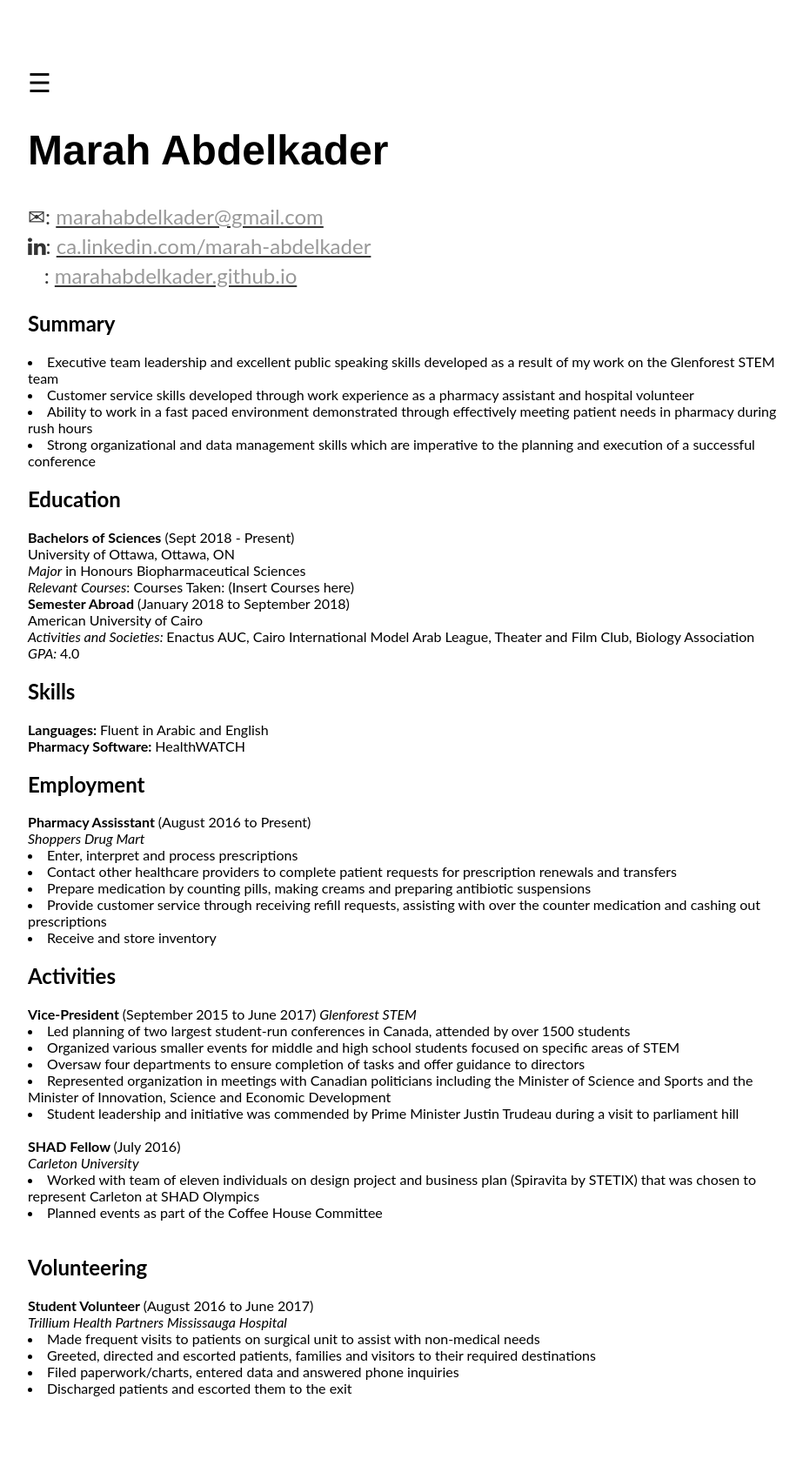
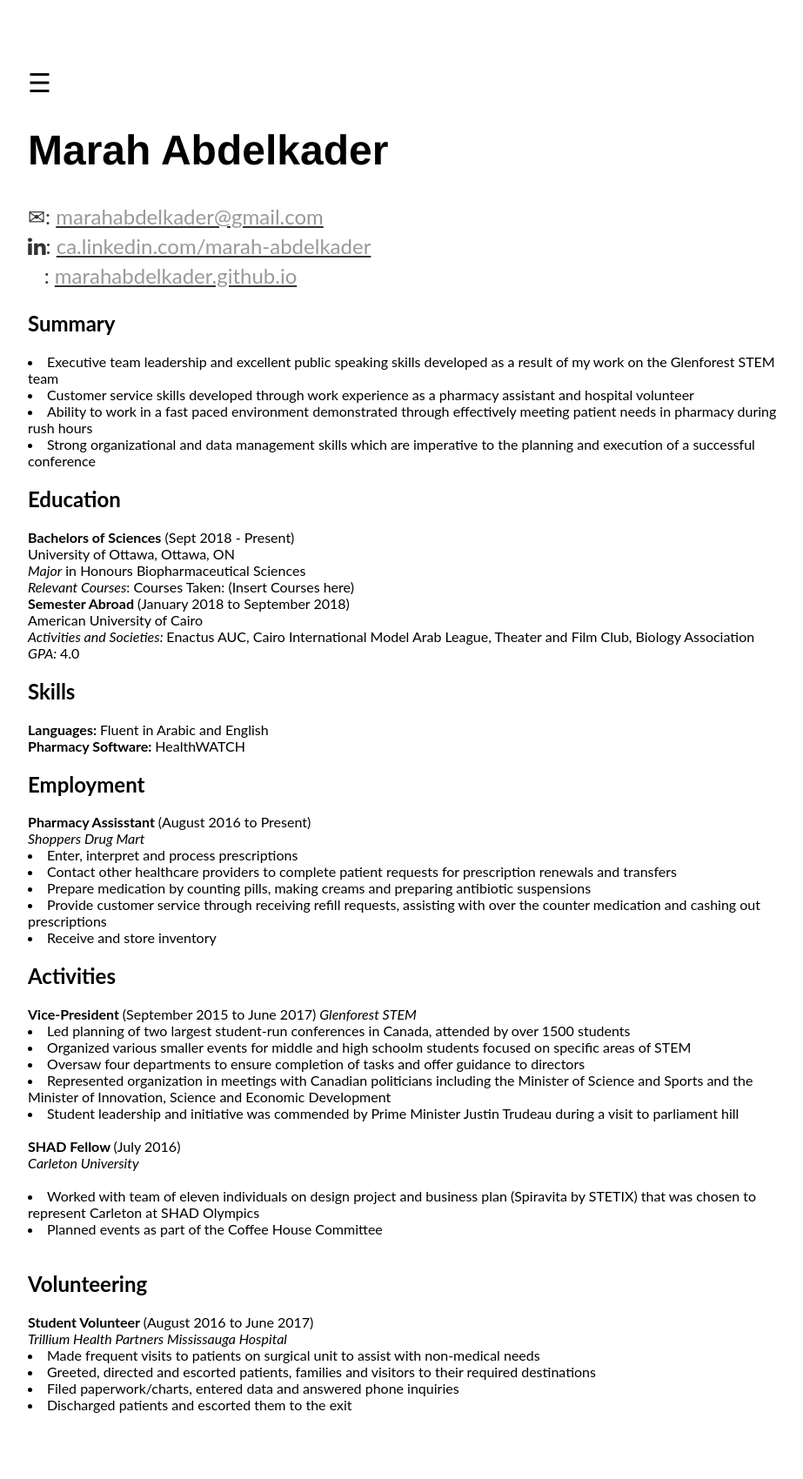
Before and after one commit to marahabdelkader/marahabdelkader.github.io, a Jekyll site: the page Resume/index.html, which Jekyll copies as it is, in a window 1280 px wide. Shown: the whole page at 87% size, without its empty margins (176-1099 px from the left). Built offline with Jekyll 4.4.1, drawn with Linux system fonts in a browser that asks for light colours.

Commit message:
Update index.html

```diff
--- a/Resume/index.html
+++ b/Resume/index.html
@@ -99,10 +99,10 @@
 University of Ottawa, Ottawa, ON<br>
 <i>Major</i> in Honours Biopharmaceutical Sciences <br>
 <i>Relevant Courses</i>: Courses Taken: (Insert Courses here)
+<br>
+<b> Semester Abroad </b> (January 2018 to September 2018) <br>
+American University of Cairo
 		<br>
-
-<b> Semester Abroad </b> (January 2018 to September 2018) <br>
-American University of Cairo <br>
 	<i> Activities and Societies: </i> Enactus AUC, Cairo International Model Arab League, Theater and Film Club, Biology Association <br>
 	<i> GPA: </i> 4.0 <br>
 
@@ -112,7 +112,8 @@
 
 <h2>Employment</h2>
 <b> Pharmacy Assisstant </b> (August 2016 to Present)<br>
-	<i> Shoppers Drug Mart </i> <br>
+	<i> Shoppers Drug Mart </i>
+		<br>
 <u1>
 	<li> Enter, interpret and process prescriptions </li>
 	<li> Contact other healthcare providers to complete patient requests for prescription renewals and transfers </li>
@@ -125,9 +126,10 @@
 <h2> Activities </h2>
 		<b> Vice-President </b> (September 2015 to June 2017)
 		<i> Glenforest STEM </i>
+		<br>
 		<u1>
 			<li> Led planning of two largest student-run conferences in Canada, attended by over 1500 students </li>
-			<li> Organized various smaller events for middle and high school students focused on specific areas of STEM </li>
+			<li> Organized various smaller events for middle and high schoolm students focused on specific areas of STEM </li>
 			<li> Oversaw four departments to ensure completion of tasks and offer guidance to directors </li>
 			<li> Represented organization in meetings with Canadian politicians including the Minister of Science and
 				Sports and the Minister of Innovation, Science and Economic Development </li>
@@ -136,6 +138,7 @@
 			<br>
 <b> SHAD Fellow </b> (July 2016) <br>
 <i> Carleton University</i> <br>
+			<br>
 <u1>
   <li> Worked with team of eleven individuals on design project and business plan (Spiravita by STETIX) that was chosen
 	  to represent Carleton at SHAD Olympics </li>
@@ -145,6 +148,7 @@
 <h2> Volunteering </h2>
 		<b> Student Volunteer </b> (August 2016 to June 2017) <br>
 		<i> Trillium Health Partners Mississauga Hospital </i>
+			<br>
 		<u1>
 			<li> Made frequent visits to patients on surgical unit to assist with non-medical needs </li>
 			<li> Greeted, directed and escorted patients, families and visitors to their required destinations </li>
```
